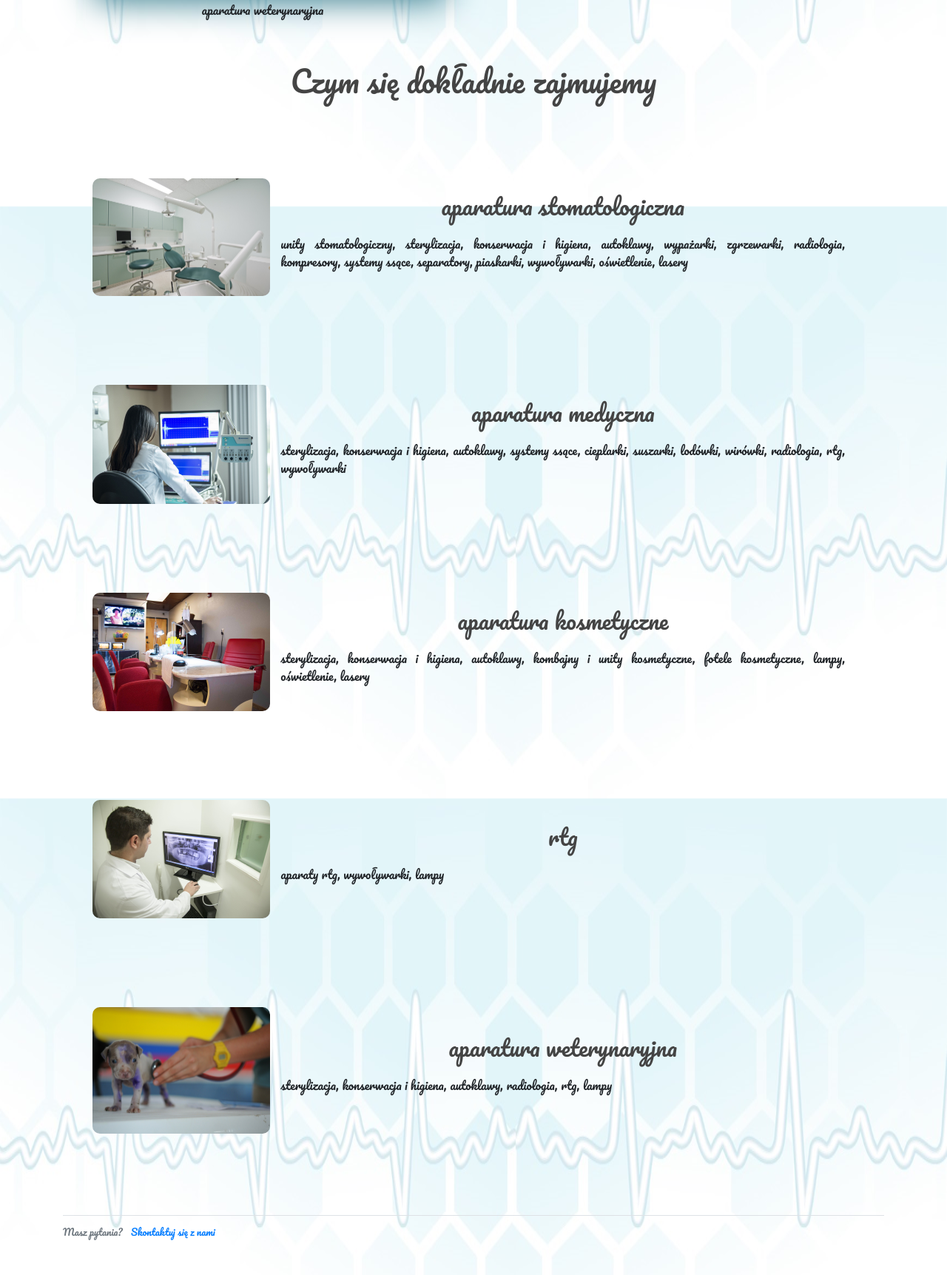
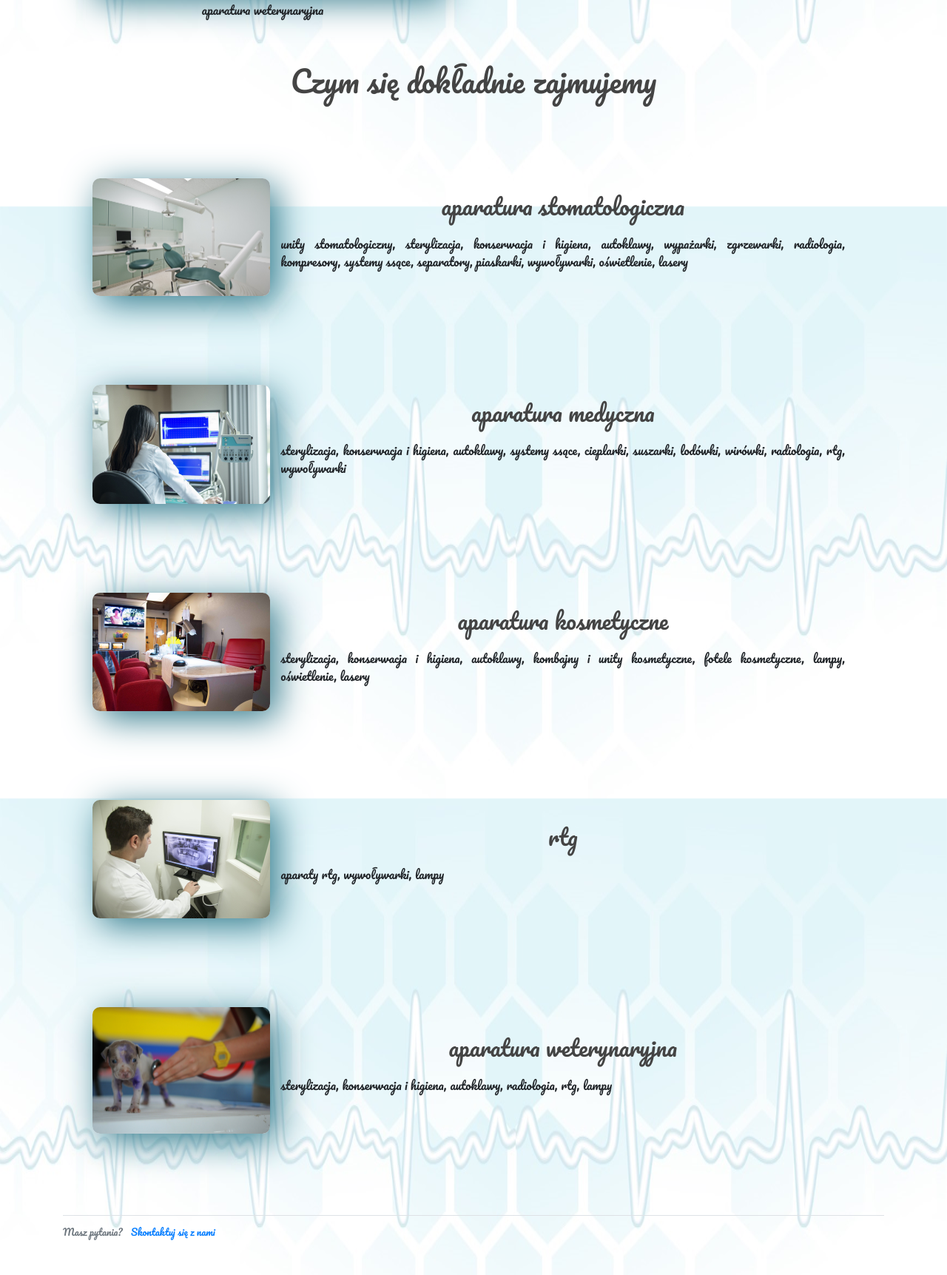
Before and after one commit to piotrek24061988/SERW-MED, a Django app: page / in a window 1280 px wide. Shown: the part 1321-3044 px from the top of the page at 74% size. Run offline with Django 3.2, Linux system fonts and the light colour scheme; some libraries are stand-ins or nearby versions.

Commit message:
shadow 2

```diff
--- a/serw_med/news/static/main.css
+++ b/serw_med/news/static/main.css
@@ -240,6 +240,7 @@ figcaption {
 
 .domeindetailimage img {
     border-radius: 10px;
+    box-shadow: 10px 10px 48px 0px rgba(47,120,138,1);
 }
 
 .domeindescription {
```
